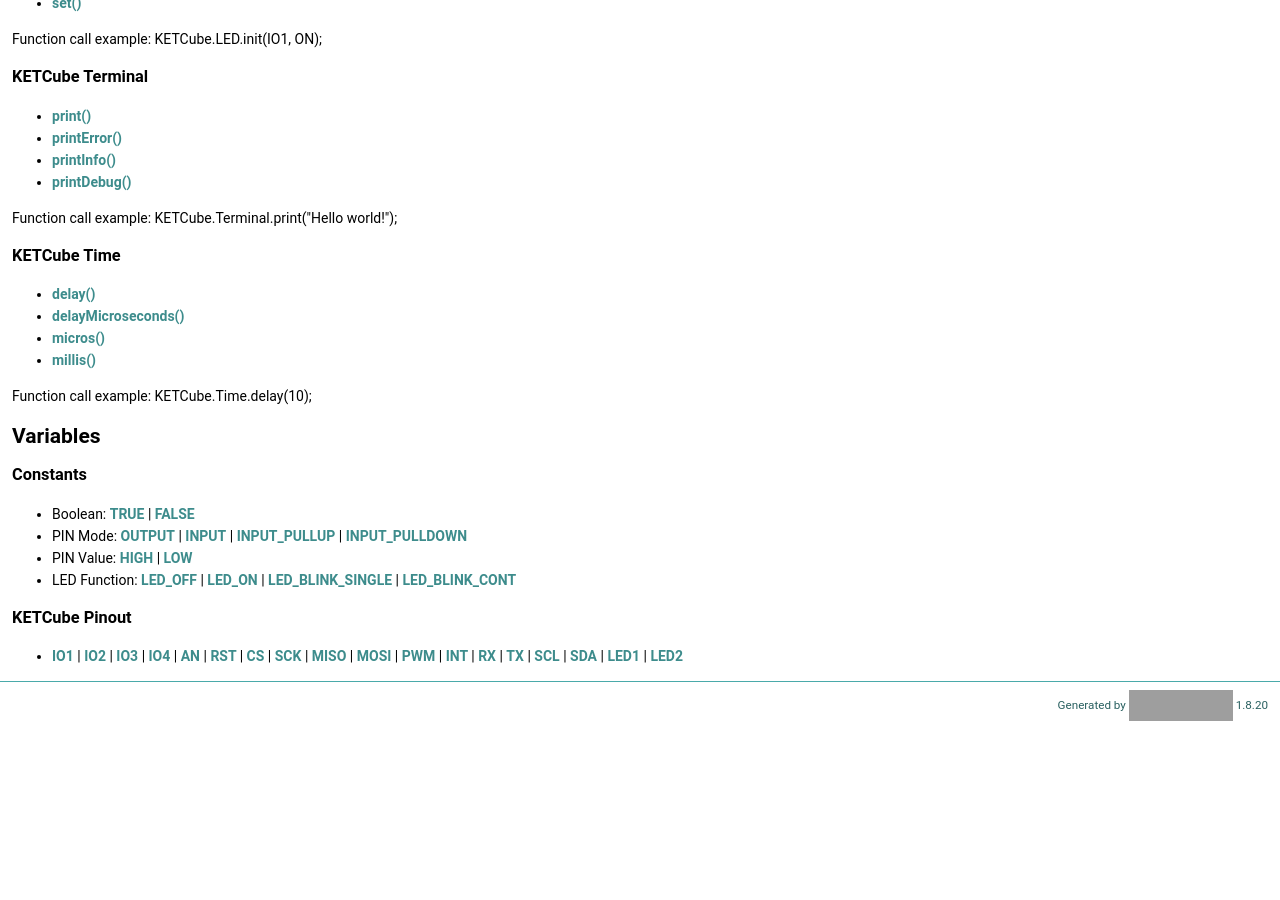
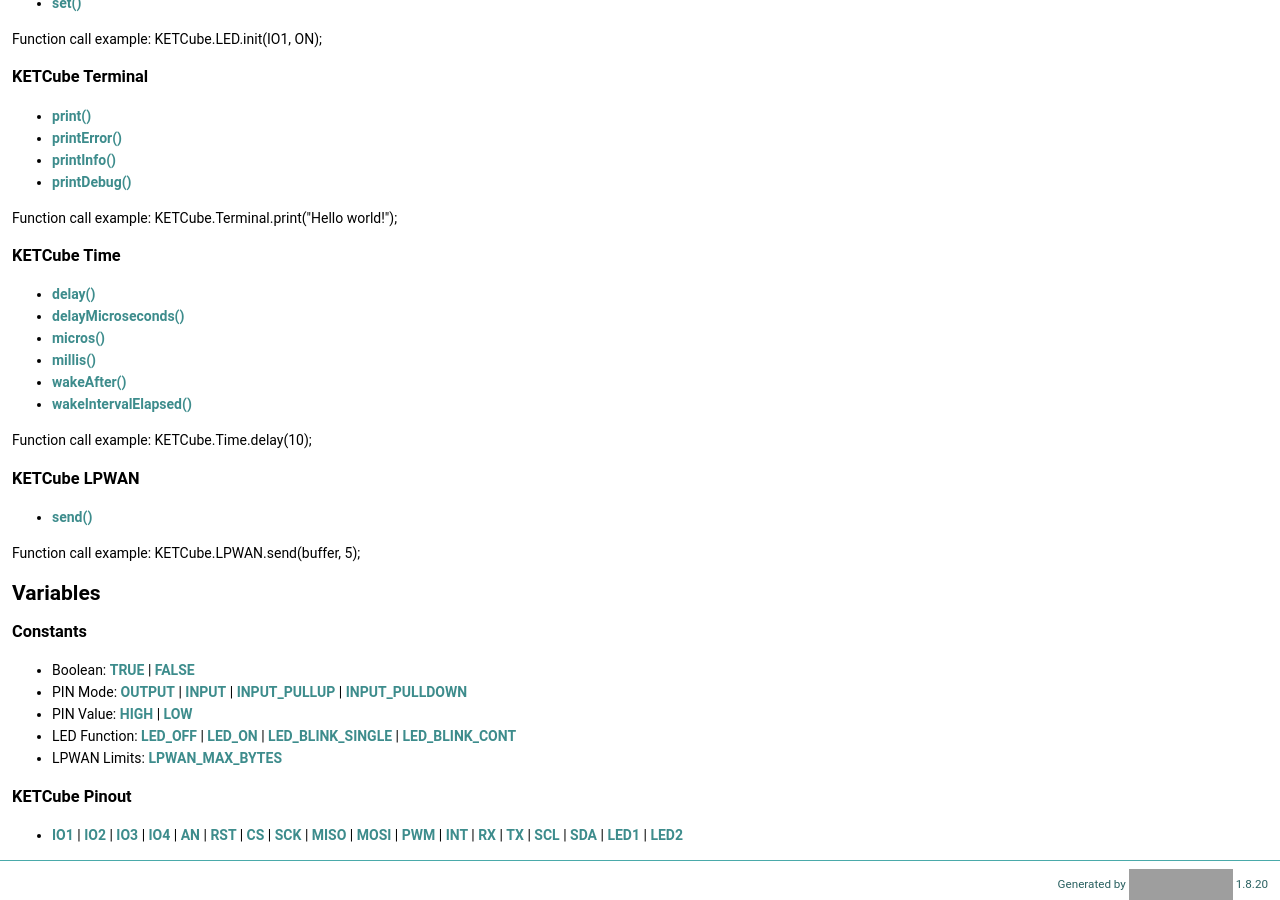
Before and after one commit to SmartCAMPUSZCU/KETCube-EDU-web_cs, a Jekyll site: the page files/apidoc/index.html, which Jekyll copies as it is, in a window 1280 px wide and 900 px high, scrolled down 733 px. Built offline with Jekyll 4.4.1, drawn with Linux system fonts in a browser that asks for light colours; before the commit the page ends 1454 px from its top, so only the background shows below that; grey boxes are pictures that could not be loaded.

Commit message:
APIdoc update

```diff
--- a/files/apidoc/index.html
+++ b/files/apidoc/index.html
@@ -74,8 +74,15 @@
 <li><a class="el" href="structketCube__Arduino__API__t_1_1Time.html#a469b86130261c33cc8018e458c8093e0">delayMicroseconds()</a></li>
 <li><a class="el" href="structketCube__Arduino__API__t_1_1Time.html#a3a7f59d92cf98f8b41dec15afc34af25">micros()</a></li>
 <li><a class="el" href="structketCube__Arduino__API__t_1_1Time.html#a4fe69a1e857eb7fbe5ddb8282476af25">millis()</a></li>
+<li><a class="el" href="structketCube__Arduino__API__t_1_1Time.html#a08727d24457858b73c3ac88b330c33ed">wakeAfter()</a></li>
+<li><a class="el" href="structketCube__Arduino__API__t_1_1Time.html#afa3f871e0927d9320eff772a0e54cb8a">wakeIntervalElapsed()</a></li>
 </ul>
 <p>Function call example: KETCube.Time.delay(10);</p>
+<h3>KETCube LPWAN</h3>
+<ul>
+<li><a class="el" href="structketCube__Arduino__API__t_1_1LPWAN.html#ab0ffce569bb7f02f59990d30b185797b">send()</a></li>
+</ul>
+<p>Function call example: KETCube.LPWAN.send(buffer, 5);</p>
 <h2>Variables</h2>
 <h3>Constants</h3>
 <ul>
@@ -83,6 +90,7 @@
 <li>PIN Mode: <a class="el" href="group__KETCube__Arduino__API__Defines.html#gga166df37be6c483a1856ae7facc07c5bda2ab08d3e103968f5f4f26b66a52e99d6">OUTPUT</a> | <a class="el" href="group__KETCube__Arduino__API__Defines.html#gga166df37be6c483a1856ae7facc07c5bdae310c909d76b003d016bef8bdf16936a">INPUT</a> | <a class="el" href="group__KETCube__Arduino__API__Defines.html#gga166df37be6c483a1856ae7facc07c5bda851c2ac60276ada62e8d9ba216c7a487">INPUT_PULLUP</a> | <a class="el" href="group__KETCube__Arduino__API__Defines.html#gga166df37be6c483a1856ae7facc07c5bda58b097229d3b2a4afa0eb445c1334927">INPUT_PULLDOWN</a></li>
 <li>PIN Value: <a class="el" href="group__KETCube__Arduino__API__Defines.html#ggae2a23b8042dd3d8a6092d6920cf4d973a0c3a1dacf94061154b3ee354359c5893">HIGH</a> | <a class="el" href="group__KETCube__Arduino__API__Defines.html#ggae2a23b8042dd3d8a6092d6920cf4d973a6a226f4143ca3b18999551694cdb72a8">LOW</a></li>
 <li>LED Function: <a class="el" href="group__KETCube__Arduino__API__Defines.html#gga2db6d4b4766cd57a121dd88db43d866eafc0ca8cc6cbe215fd3f1ae6d40255b40">LED_OFF</a> | <a class="el" href="group__KETCube__Arduino__API__Defines.html#gga2db6d4b4766cd57a121dd88db43d866eadd01b80eb93658fb4cf7eb9aceb89a1d">LED_ON</a> | <a class="el" href="group__KETCube__Arduino__API__Defines.html#gga2db6d4b4766cd57a121dd88db43d866ea5a9c97fc3cc4f9795a97a2b72b07d62e">LED_BLINK_SINGLE</a> | <a class="el" href="group__KETCube__Arduino__API__Defines.html#gga2db6d4b4766cd57a121dd88db43d866eab20f45aad5d9d4e7e9f98c6e13c06eaa">LED_BLINK_CONT</a></li>
+<li>LPWAN Limits: <a class="el" href="group__KETCube__Arduino__API__Defines.html#ggae29ee3b7b8f57d708cc41d608207756aaf741756afb8345374eb348adf5d3c56e">LPWAN_MAX_BYTES</a></li>
 </ul>
 <h3>KETCube Pinout</h3>
 <ul>
```
